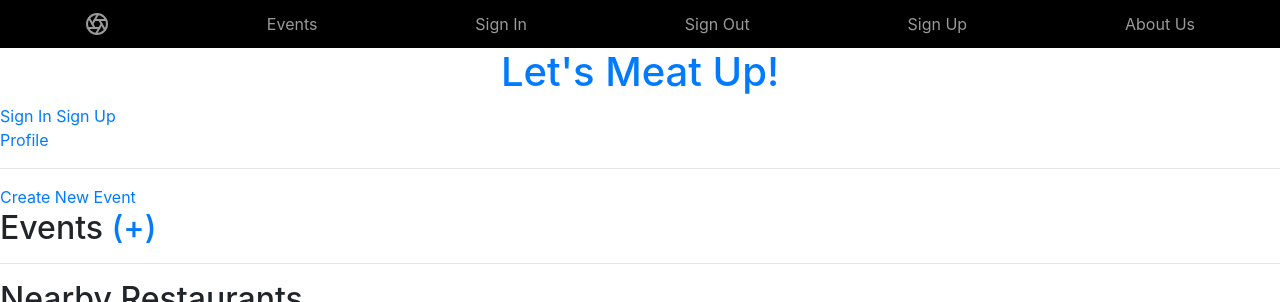
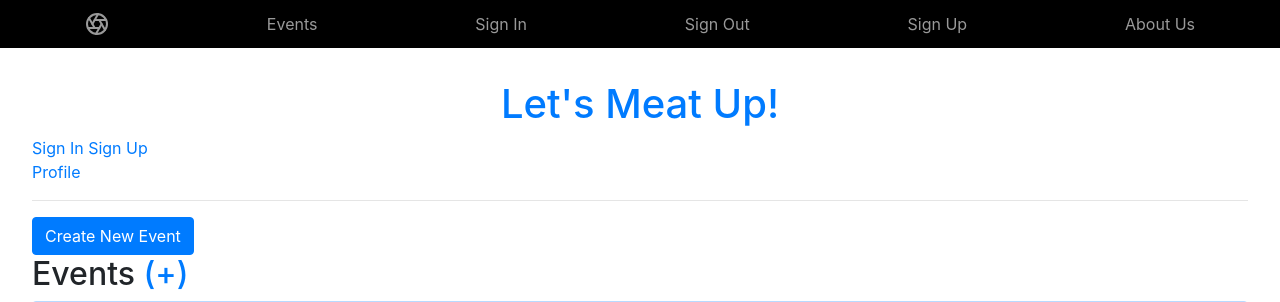
Before and after one commit to laynahgao/gaproject2-Meatup, a Django app: page /homepage/ in a window 1280 px wide. Shown: the top 302 px of the page. Run offline with Django 3.2, Linux system fonts and the light colour scheme; data that the repository does not hold is empty; some libraries are stand-ins or nearby versions.

Commit message:
add pad to bodymain

```diff
--- a/meatup/static/css/style.css
+++ b/meatup/static/css/style.css
@@ -53,3 +53,8 @@ footer {
   background-color: #f8f9fa !important;
   color: #212529;
 }
+
+
+.main-container {
+  padding: 2rem;
+}
--- a/meatup/templates/base.html
+++ b/meatup/templates/base.html
@@ -23,6 +23,8 @@
     </div>
   </nav>
 
+  <main class='main-container'>
+
     <h1><a href="/">Let's Meat Up!</a></h1>
 
     <nav>
@@ -39,12 +41,7 @@
 
     {% block content %}
     {% endblock %}
-
-  <script src="https://code.jquery.com/jquery-3.3.1.slim.min.js" integrity="sha384-q8i/X+965DzO0rT7abK41JStQIAqVgRVzpbzo5smXKp4YfRvH+8abtTE1Pi6jizo" crossorigin="anonymous"></script>
-  <script src="https://cdnjs.cloudflare.com/ajax/libs/popper.js/1.14.3/umd/popper.min.js" integrity="sha384-ZMP7rVo3mIykV+2+9J3UJ46jBk0WLaUAdn689aCwoqbBJiSnjAK/l8WvCWPIPm49" crossorigin="anonymous"></script>
-  <script src="https://stackpath.bootstrapcdn.com/bootstrap/4.1.3/js/bootstrap.min.js" integrity="sha384-ChfqqxuZUCnJSK3+MXmPNIyE6ZbWh2IMqE241rYiqJxyMiZ6OW/JmZQ5stwEULTy" crossorigin="anonymous"></script>
-  <script src="{% static 'js/app.js' %}"></script>
-</body>
+  </main>
 
   <footer class='py-5'>
     <div class='row'>
@@ -54,4 +51,10 @@
     </div>
   </footer>
 
+  <script src="https://code.jquery.com/jquery-3.3.1.slim.min.js" integrity="sha384-q8i/X+965DzO0rT7abK41JStQIAqVgRVzpbzo5smXKp4YfRvH+8abtTE1Pi6jizo" crossorigin="anonymous"></script>
+  <script src="https://cdnjs.cloudflare.com/ajax/libs/popper.js/1.14.3/umd/popper.min.js" integrity="sha384-ZMP7rVo3mIykV+2+9J3UJ46jBk0WLaUAdn689aCwoqbBJiSnjAK/l8WvCWPIPm49" crossorigin="anonymous"></script>
+  <script src="https://stackpath.bootstrapcdn.com/bootstrap/4.1.3/js/bootstrap.min.js" integrity="sha384-ChfqqxuZUCnJSK3+MXmPNIyE6ZbWh2IMqE241rYiqJxyMiZ6OW/JmZQ5stwEULTy" crossorigin="anonymous"></script>
+  <script src="{% static 'js/app.js' %}"></script>
+</body>
+
 </html>
--- a/meatup/templates/homepage.html
+++ b/meatup/templates/homepage.html
@@ -5,15 +5,12 @@
 <a href="{% url 'user_info' id=user.id%}">Profile</a>
 
 <hr />
-<a href="{% url 'event_create' %}">Create New Event</a>
+<a class='btn btn-primary' href="{% url 'event_create' %}">Create New Event</a>
 
 <h2>Events <a href="{% url 'event_create' %}">(+)</a></h2>
 
-<hr />
 
-
-
-
+{% if events and events.length > 0 %}
 <ul>
     {% for event in events %}
         <li>
@@ -27,6 +24,11 @@
  -->        </li>
     {% endfor %}
 </ul>
+{% else %}
+  <div class='alert alert-primary'>
+    You currently have no events created.
+  </div>
+{% endif %}
 
   <h2>Nearby Restaurants</h2>
 
```
Lines whose indentation alone changed are shown as unchanged.
